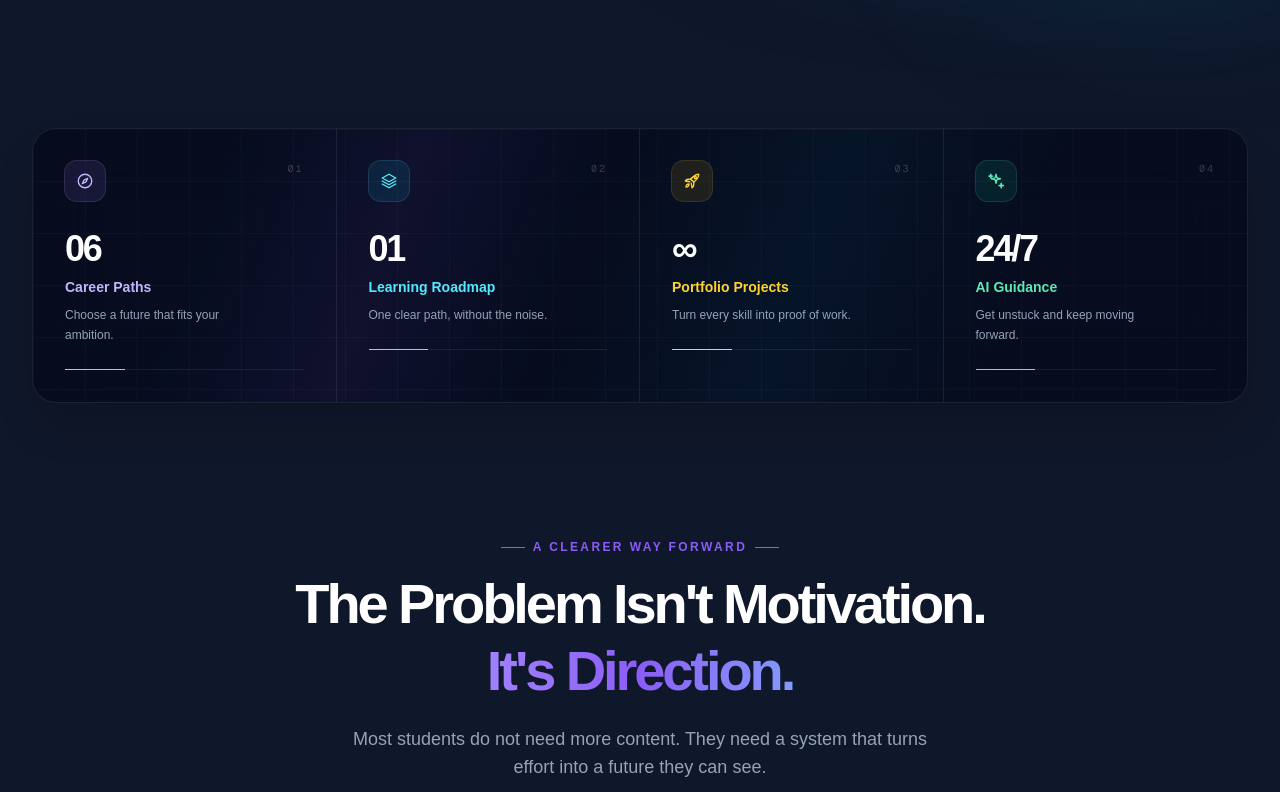
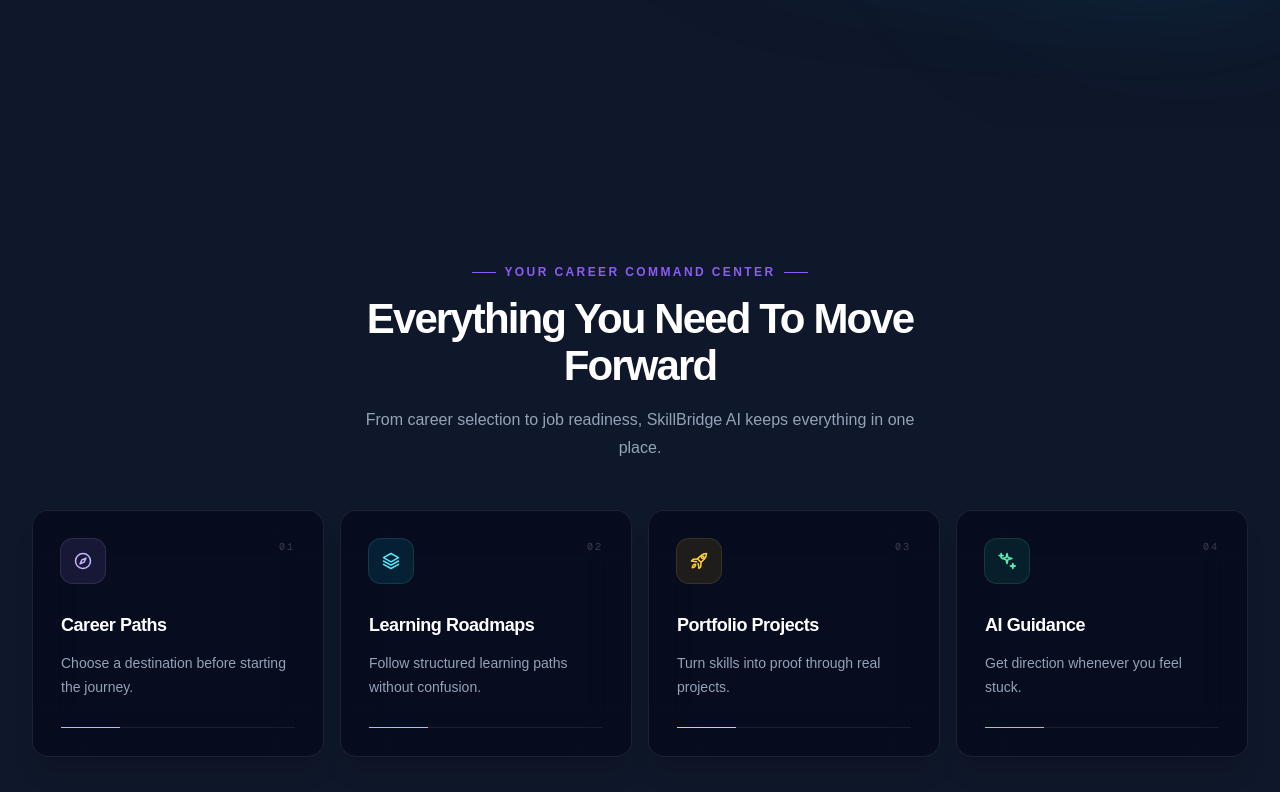
Before and after one commit to SUMAIRDERO62/SkillBridge-AI, a Next.js app in the folder frontend/: page / in a window 1280 px wide. Shown: the part 808-1600 px from the top of the page. Built offline with nearby package versions, Linux system fonts and the light colour scheme.

Commit message:
feat: add progress command center

```diff
--- a/frontend/components/sections/Stats.tsx
+++ b/frontend/components/sections/Stats.tsx
@@ -1,99 +1,116 @@
 import { Icon } from "../ui/Icons";
 
-const valueMetrics = [
+type ValueCard = {
+  title: string;
+  description: string;
+  icon: "compass" | "layers" | "rocket" | "sparkles";
+  accent: string;
+  background: string;
+  glow: string;
+};
+
+const valueCards: ValueCard[] = [
   {
-    value: "06",
-    label: "Career Paths",
-    description: "Choose a future that fits your ambition.",
-    icon: "compass" as const,
+    title: "Career Paths",
+    description: "Choose a destination before starting the journey.",
+    icon: "compass",
     accent: "text-violet-300",
-    iconBackground: "bg-violet-400/10 ring-violet-300/20",
+    background: "bg-violet-400/10 ring-violet-300/20",
     glow: "bg-brand/15",
   },
   {
-    value: "01",
-    label: "Learning Roadmap",
-    description: "One clear path, without the noise.",
-    icon: "layers" as const,
+    title: "Learning Roadmaps",
+    description: "Follow structured learning paths without confusion.",
+    icon: "layers",
     accent: "text-cyan-300",
-    iconBackground: "bg-cyan-400/10 ring-cyan-300/20",
+    background: "bg-cyan-400/10 ring-cyan-300/20",
     glow: "bg-accent/15",
   },
   {
-    value: "∞",
-    label: "Portfolio Projects",
-    description: "Turn every skill into proof of work.",
-    icon: "rocket" as const,
+    title: "Portfolio Projects",
+    description: "Turn skills into proof through real projects.",
+    icon: "rocket",
     accent: "text-amber-300",
-    iconBackground: "bg-amber-400/10 ring-amber-300/20",
+    background: "bg-amber-400/10 ring-amber-300/20",
     glow: "bg-amber-400/10",
   },
   {
-    value: "24/7",
-    label: "AI Guidance",
-    description: "Get unstuck and keep moving forward.",
-    icon: "sparkles" as const,
+    title: "AI Guidance",
+    description: "Get direction whenever you feel stuck.",
+    icon: "sparkles",
     accent: "text-emerald-300",
-    iconBackground: "bg-emerald-400/10 ring-emerald-300/20",
+    background: "bg-emerald-400/10 ring-emerald-300/20",
     glow: "bg-emerald-400/10",
   },
 ];
 
-export default function Stats() {
+function ValueCard({ card, index }: { card: ValueCard; index: number }) {
   return (
-    <section
-      className="relative mx-auto max-w-7xl px-5 sm:px-8"
-      aria-label="What SkillBridge AI helps you do"
-    >
-      <div className="pointer-events-none absolute left-1/2 top-1/2 -z-10 h-48 w-[70%] -translate-x-1/2 -translate-y-1/2 rounded-full bg-brand/[0.06] blur-[100px]" />
-
-      <div className="relative overflow-hidden rounded-3xl border border-white/[0.09] bg-slate-950/60 shadow-2xl shadow-black/20 backdrop-blur-2xl">
-        <div className="pointer-events-none absolute inset-0 bg-[linear-gradient(110deg,transparent_15%,rgba(139,92,246,0.07),transparent_45%,rgba(6,182,212,0.05),transparent_80%)]" />
-        <div className="pointer-events-none absolute inset-0 opacity-[0.035] [background-image:linear-gradient(rgba(255,255,255,0.8)_1px,transparent_1px),linear-gradient(90deg,rgba(255,255,255,0.8)_1px,transparent_1px)] [background-size:52px_52px]" />
-
-        <div className="relative grid sm:grid-cols-2 lg:grid-cols-4">
-          {valueMetrics.map((metric, index) => (
+    <article className="group relative isolate overflow-hidden rounded-2xl border border-white/[0.09] bg-slate-950/60 p-6 shadow-xl shadow-black/10 backdrop-blur-xl transition-all duration-300 hover:-translate-y-1 hover:border-white/[0.18] hover:bg-slate-900/80 hover:shadow-2xl hover:shadow-black/20 sm:p-7">
       <div
-              className={`group relative p-6 transition-colors duration-300 hover:bg-white/[0.035] sm:p-7 lg:p-8 ${
-                index < valueMetrics.length - 1
-                  ? "border-b border-white/[0.08] lg:border-b-0 lg:border-r"
-                  : ""
-              } ${index === 0 || index === 2 ? "sm:border-r sm:border-white/[0.08] lg:border-r" : ""}`}
-              key={metric.label}
-            >
-              <div
-                className={`pointer-events-none absolute -right-10 -top-10 h-32 w-32 rounded-full ${metric.glow} opacity-0 blur-3xl transition-opacity duration-500 group-hover:opacity-100`}
+        className={`pointer-events-none absolute -right-14 -top-14 -z-10 h-40 w-40 rounded-full ${card.glow} opacity-0 blur-3xl transition-opacity duration-500 group-hover:opacity-100`}
       />
+      <div className="pointer-events-none absolute inset-0 -z-10 bg-[linear-gradient(120deg,transparent_25%,rgba(255,255,255,0.06)_48%,transparent_70%)] opacity-0 transition-all duration-700 group-hover:translate-x-1/2 group-hover:opacity-100" />
 
       <div className="relative flex items-start justify-between gap-4">
         <span
-                  className={`flex h-10 w-10 items-center justify-center rounded-xl ring-1 transition-transform duration-300 group-hover:scale-105 group-hover:rotate-3 ${metric.iconBackground} ${metric.accent}`}
+          className={`flex h-11 w-11 items-center justify-center rounded-xl ring-1 transition-transform duration-300 group-hover:rotate-3 group-hover:scale-105 ${card.background} ${card.accent}`}
         >
-                  <Icon name={metric.icon} size={18} />
+          <Icon name={card.icon} size={20} />
         </span>
         <span className="font-mono text-[10px] tracking-[0.2em] text-white/20">
           0{index + 1}
         </span>
       </div>
 
-              <p className="relative mt-7 text-3xl font-semibold tracking-[-0.06em] text-white sm:text-4xl">
-                {metric.value}
-              </p>
-              <h2 className={`relative mt-2 text-sm font-semibold ${metric.accent}`}>
-                {metric.label}
-              </h2>
-              <p className="relative mt-2 max-w-[190px] text-xs leading-5 text-muted">
-                {metric.description}
+      <h3 className="relative mt-7 text-lg font-semibold tracking-[-0.025em] text-white">
+        {card.title}
+      </h3>
+      <p className="relative mt-3 min-h-[48px] text-sm leading-6 text-muted">
+        {card.description}
       </p>
 
-              <div className="relative mt-6 h-px overflow-hidden bg-white/[0.08]">
+      <div className="relative mt-7 h-px overflow-hidden bg-white/[0.08]">
         <div
-                  className={`h-full w-1/4 bg-current transition-all duration-500 group-hover:w-3/4 ${metric.accent}`}
+          className={`h-full w-1/4 bg-current transition-all duration-500 group-hover:w-3/4 ${card.accent}`}
         />
       </div>
+    </article>
+  );
+}
+
+export default function Stats() {
+  return (
+    <section
+      className="relative mx-auto max-w-7xl overflow-hidden px-5 py-24 sm:px-8 lg:py-32"
+      aria-labelledby="value-section-title"
+    >
+      <div className="pointer-events-none absolute left-1/2 top-20 -z-10 h-72 w-[min(90%,760px)] -translate-x-1/2 rounded-full bg-brand/[0.07] blur-[120px]" />
+
+      <div className="mx-auto mb-12 max-w-2xl text-center">
+        <div className="mb-4 inline-flex items-center gap-2 text-xs font-semibold uppercase tracking-[0.2em] text-brand">
+          <span className="h-px w-6 bg-brand" />
+          Your career command center
+          <span className="h-px w-6 bg-brand" />
         </div>
+
+        <h2
+          id="value-section-title"
+          className="text-3xl font-semibold tracking-[-0.045em] text-white sm:text-4xl lg:text-[42px]"
+        >
+          Everything You Need To Move Forward
+        </h2>
+
+        <p className="mx-auto mt-4 max-w-xl text-base leading-7 text-muted">
+          From career selection to job readiness, SkillBridge AI keeps
+          everything in one place.
+        </p>
+      </div>
+
+      <div className="grid gap-4 sm:grid-cols-2 lg:grid-cols-4">
+        {valueCards.map((card, index) => (
+          <ValueCard card={card} index={index} key={card.title} />
         ))}
-        </div>
       </div>
     </section>
   );
```
Lines whose indentation alone changed are shown as unchanged.
